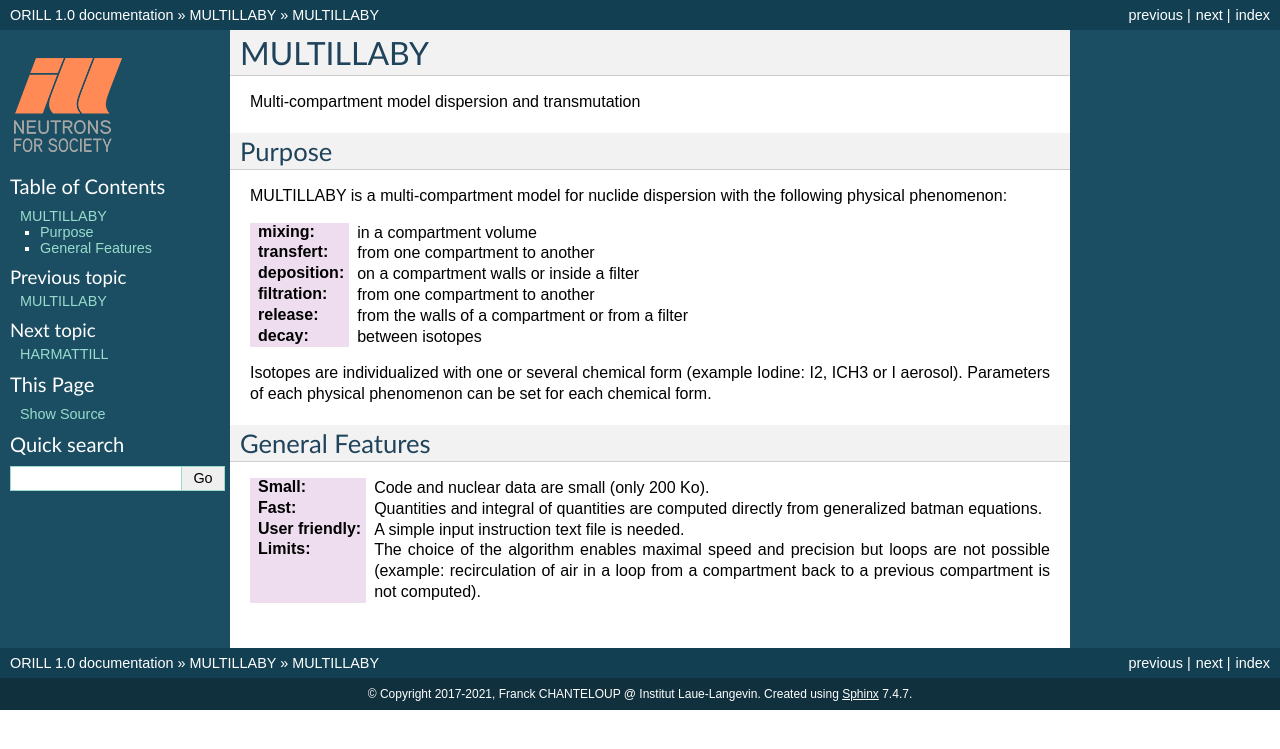
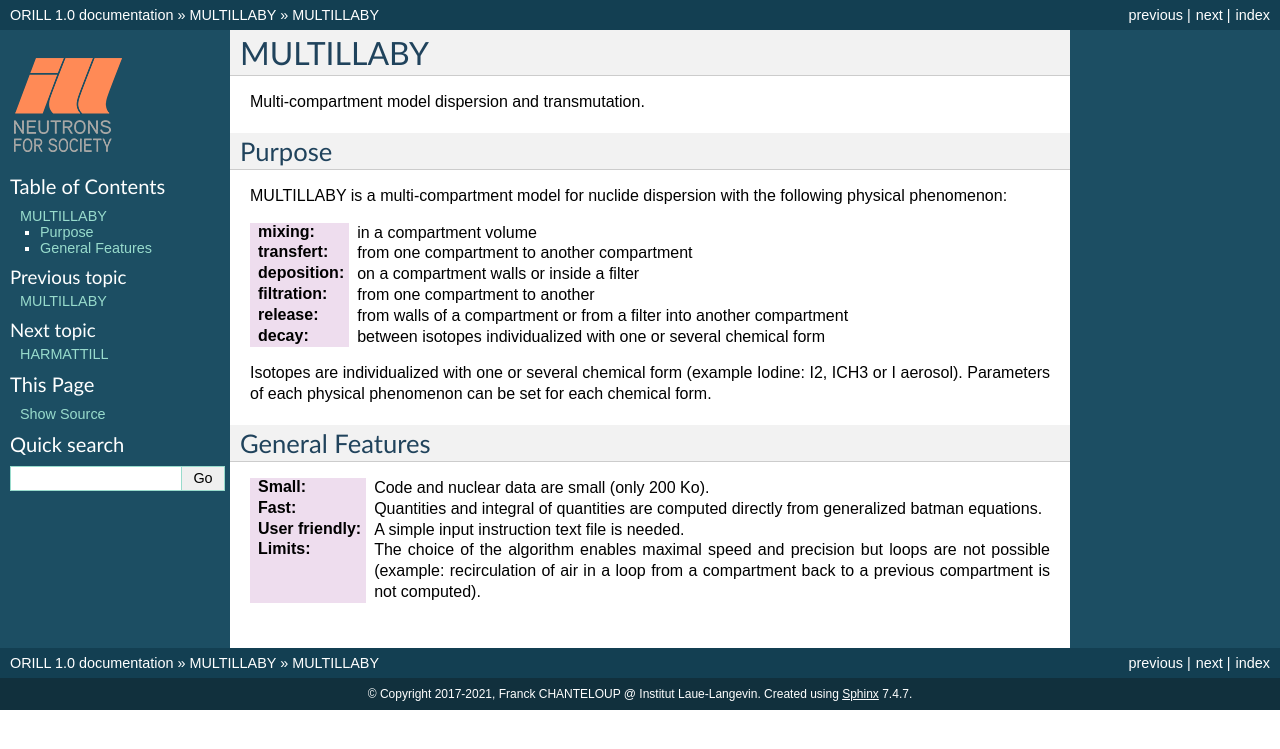
Before and after one commit to orill/orill, a Sphinx documentation site: the page built from docs/multi/multi.rst, in a window 1280 px wide. Shown: the top 749 px of the page. Built offline with Sphinx 7.4.7, drawn with Linux system fonts in a browser that asks for light colours.

Commit message:
Update multi.rst

```diff
--- a/docs/multi/multi.rst
+++ b/docs/multi/multi.rst
@@ -1,7 +1,7 @@
 ==========
 MULTILLABY
 ==========
-Multi-compartment model dispersion and transmutation
+Multi-compartment model dispersion and transmutation.
 
 Purpose
 -------
@@ -9,11 +9,11 @@ Purpose
 MULTILLABY is a multi-compartment model for nuclide dispersion with the following physical phenomenon:
 
 :mixing: in a compartment volume
-:transfert: from one compartment to another
+:transfert: from one compartment to another compartment
 :deposition: on a compartment walls or inside a filter
 :filtration: from one compartment to another
-:release: from the walls of a compartment or from a filter
-:decay: between isotopes
+:release: from walls of a compartment or from a filter into another compartment
+:decay: between isotopes individualized with one or several chemical form
 
 Isotopes are individualized with one or several chemical form (example Iodine: I2, ICH3 or I aerosol). Parameters of each physical phenomenon can be set for each chemical form.
 
```
